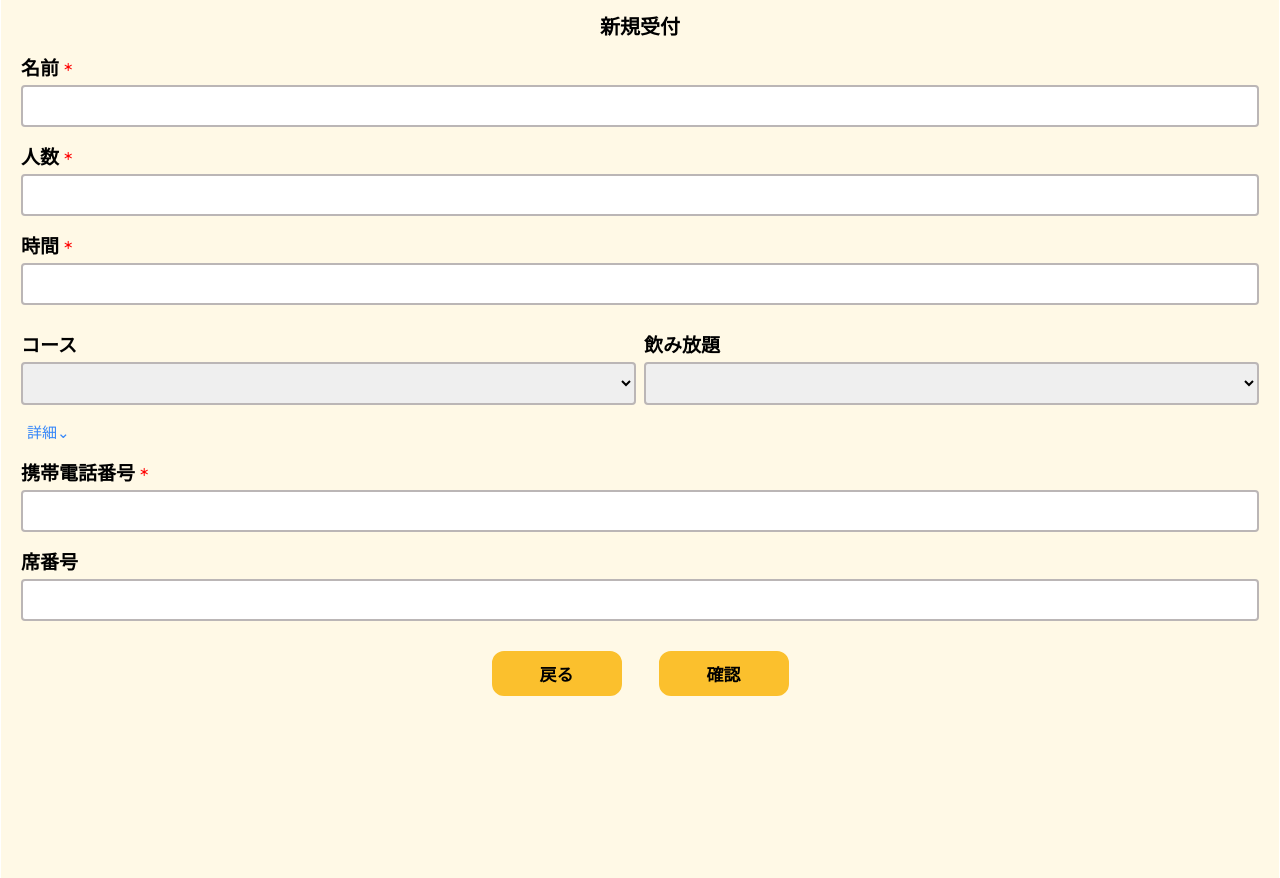
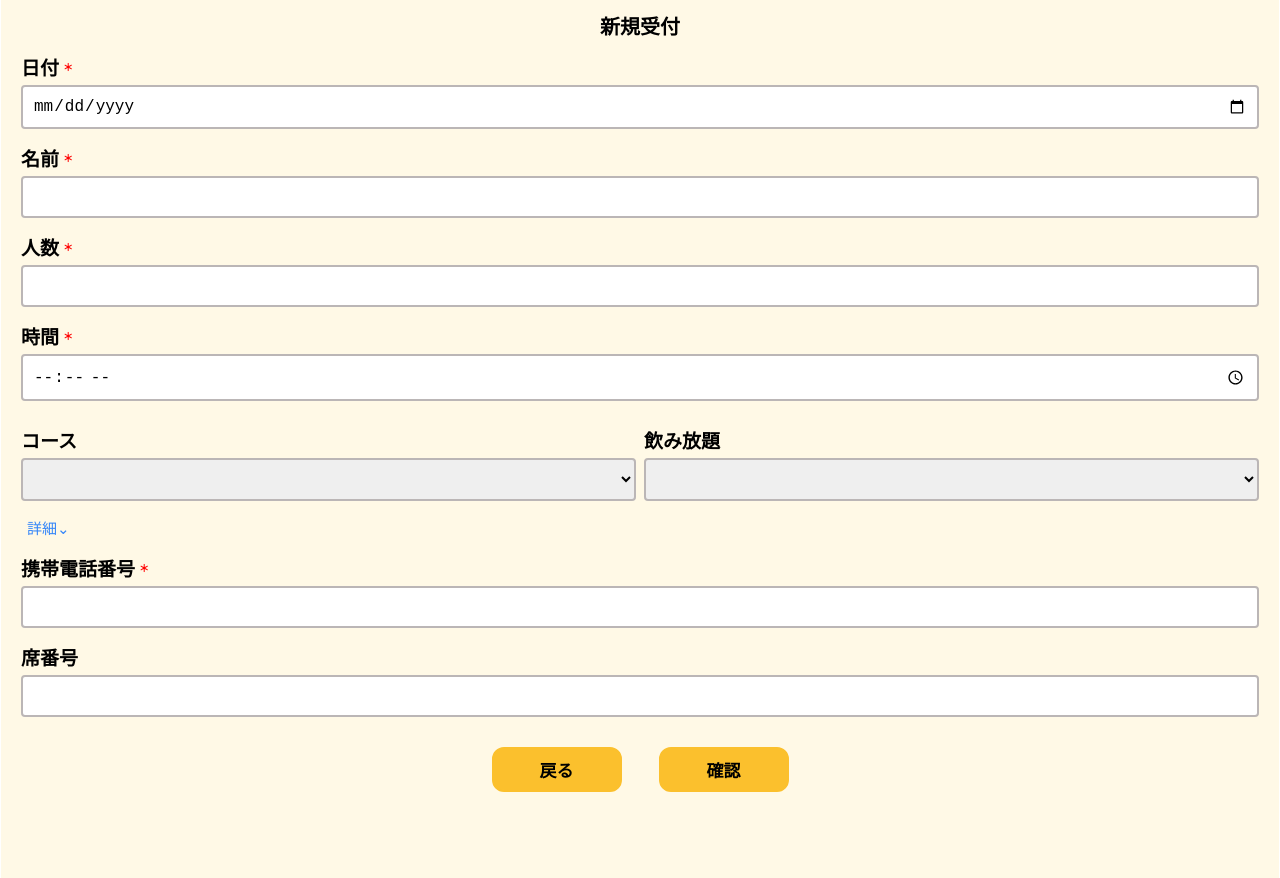
Before and after one commit to chara52/RMS, a Nuxt app: page /ReservationForm in a window 1280 px wide. Built offline with nearby package versions, Linux system fonts and the light colour scheme.

Commit message:
日付入力欄と時間入力欄の作成＆データ連携

```diff
--- a/components/BottomNavigation.vue
+++ b/components/BottomNavigation.vue
@@ -2,6 +2,14 @@
 import { useRoute } from 'vue-router'
 
 const route = useRoute();
+
+// 日付を受け取るpropsを定義
+defineProps({
+  selectedDate: {
+    type: String,
+    default: ''
+  }
+});
 </script>
 
 <template>
@@ -11,7 +19,7 @@ const route = useRoute();
       <i class="fa-solid fa-house"></i>
       <span>ホーム</span>
     </router-link>
-    <router-link to="/ReservationForm?reset=true" class="nav-item" :class="{ active: route.path === '/ReservationForm' }">
+    <router-link :to="`/ReservationForm?reset=true&date=${selectedDate}`" class="nav-item" :class="{ active: route.path === '/ReservationForm' }">
       <i class="fa-solid fa-pen"></i>
       <span>入力</span>
     </router-link>
--- a/pages/ConfirmReservation.vue
+++ b/pages/ConfirmReservation.vue
@@ -29,13 +29,18 @@ onMounted(() => {
 
 const submitReservation = () => {
   if (confirm('予約を確定しますか？')) {
+    // dateとtimeを結合してmicroCMSの形式に変換
+    const combinedTime = formData.date && formData.time
+      ? `${formData.date} ${formData.time}`
+      : formData.time || '';
+
     client
       .create({
         endpoint: 'data',
         content: {
           name: formData.name,
           people: formData.people,
-          time: formData.time,
+          time: combinedTime, //統合した日時を送信
           course: Array.isArray(formData.course) ? formData.course : [formData.course],
           drink: Array.isArray(formData.drink) ? formData.drink : [formData.drink],
           info: formData.info,
@@ -58,6 +63,7 @@ const submitReservation = () => {
   <h1 class="global-h1">新規受付</h1>
 
   <div class="reservation-table">
+    <p><strong>日付 :</strong> {{ formData.date }}</p>
     <p><strong>名前 :</strong> {{ formData.name }}</p>
     <p><strong>人数 :</strong> {{ formData.people }}</p>
     <p><strong>時間 :</strong> {{ formData.time }}</p>
--- a/pages/EditForm.vue
+++ b/pages/EditForm.vue
@@ -1,16 +1,16 @@
 <script setup>
-import flatpickr from 'flatpickr';
-import { Japanese } from 'flatpickr/dist/l10n/ja.js';
-import 'flatpickr/dist/flatpickr.min.css'
-import { reactive, ref, onMounted, computed, watch } from 'vue';
+//import flatpickr from 'flatpickr';
+//import { Japanese } from 'flatpickr/dist/l10n/ja.js';
+//import 'flatpickr/dist/flatpickr.min.css'
+import { reactive, ref, onMounted, computed } from 'vue';
 import { useRouter, useRoute } from 'vue-router';
 import { createClient } from 'microcms-js-sdk';
 import { generateCourseOptions } from '../utils/generateCourseOptions.js'
 
 const router = useRouter();
 const route = useRoute();
-const datepickerRef = ref(null);
-let datepickerInstance = null;
+//const datepickerRef = ref(null);
+//let datepickerInstance = null;
 const errorMessage = ref('');
 const courseOptions = computed(() => generateCourseOptions());
 
@@ -32,7 +32,28 @@ const formData = reactive({
   info: '',
   phone: '',
   seat: '',
+  date: '',
 });
+
+const openDatePicker = (event) => {
+  // 入力フィールドにフォーカスを当ててカレンダーを開く
+  event.target.focus()
+
+  // モダンブラウザでは showPicker() メソッドが利用可能
+  if (event.target.showPicker) {
+    event.target.showPicker()
+  }
+}
+
+const openTimePicker = (event) => {
+  // 入力フィールドにフォーカスを当てて時間選択を開く
+  event.target.focus()
+
+  // モダンブラウザでは showPicker() メソッドが利用可能
+  if (event.target.showPicker) {
+    event.target.showPicker()
+  }
+}
 
 onMounted(() => {
   // route.query.idで予約IDを取得
@@ -46,11 +67,16 @@ onMounted(() => {
     .then((res) => {
       Object.assign(formData, res);
       // 日付のフォーマット調整
-      formData.time = new Date(res.time).toISOString().slice(0, 16).replace('T', ' ');
+      //formData.time = new Date(res.time).toISOString().slice(0, 16).replace('T', ' ');
+       if (res.time) {
+        const timeParts = res.time.split('T');
+        formData.date = timeParts[0]; // 日付部分（YYYY-MM-DD）
+        formData.time = timeParts[1].slice(0, 5); // 時間部分（HH:MM）
+      }
 
       formData.course = String(res.course || '');
       formData.drink = String(res.drink || '');
-      initFlatpicker();
+      //initFlatpicker();
     })
     .catch((err) => console.error(err));
 })
@@ -64,6 +90,10 @@ const submitForm = () => {
     return;
   }
 
+  const combinedTime = formData.date && formData.time
+    ? `${formData.date}T${formData.time}:00.000Z`
+    : formData.time;
+
   // fetchはHTTPリクエストを送信するための関数
   fetch(`https://${import.meta.env.VITE_MICROCMS_SERVICE_DOMAIN}.microcms.io/api/v1/data/${reservationId}`, {
     method: "PATCH",
@@ -74,7 +104,7 @@ const submitForm = () => {
     body: JSON.stringify({
       name: formData.name,
       people: formData.people,
-      time: formData.time,
+      time: combinedTime,
       course: Array.isArray(formData.course) ? formData.course : [formData.course],
       drink: Array.isArray(formData.drink) ? formData.drink : [formData.drink],
       info: formData.info,
@@ -98,6 +128,7 @@ const submitForm = () => {
   }
 };
 
+/*
 function initFlatpicker() {
   datepickerInstance = flatpickr(datepickerRef.value, {
     enableTime: true,
@@ -107,12 +138,15 @@ function initFlatpicker() {
     disableMobile: true,
   })
 }
+*/
 
+/*
 watch(() => formData.time, (newTime) => {
   if (datepickerInstance) {
     datepickerInstance.setDate(newTime, false);
   }
 });
+*/
 
 </script>
 
@@ -122,6 +156,13 @@ watch(() => formData.time, (newTime) => {
 
     <form @submit.prevent="submitForm">
       <div class="form-group">
+        <div class="form-group">
+        <label for="date" class="label-flex">
+          <span class="label-text">日付</span>
+          <span class="required-mark">＊</span>
+        </label>
+        <input type="date" id="date" v-model="formData.date" required @click="openDatePicker" />
+      </div>
         <label for="name" class="label-flex">
           <span class="label-text">名前</span>
           <span class="required-mark">＊</span>
@@ -140,7 +181,7 @@ watch(() => formData.time, (newTime) => {
           <span class="label-text">時間</span>
           <span class="required-mark">＊</span>
         </label>
-        <input type="text" id="time" ref="datepickerRef" v-model="formData.time" required />
+        <input type="time" id="time" v-model="formData.time" required @click="openTimePicker" />
       </div>
 
       <div class="form-group row">
--- a/pages/ReservationDetail.vue
+++ b/pages/ReservationDetail.vue
@@ -13,6 +13,7 @@ const formData = reactive({
   info: '',
   phone: '',
   seat: '',
+  date: '',
 });
 
 const reservationId = ref("");
@@ -22,7 +23,15 @@ onMounted(() => {
   if (storedReservation) {
     const parsedReservation = JSON.parse(storedReservation)
     Object.assign(formData, parsedReservation);
-    formData.time = new Date(formData.time).toISOString().slice(0, 16).replace('T', ' ');
+
+    // timeフィールドから日付と時間を分離
+    if (parsedReservation.time) {
+      // 予約表と同じ方法で時間を抽出
+      const timeParts = parsedReservation.time.split('T');
+      formData.date = timeParts[0]; // 日付部分
+      formData.time = timeParts[1].slice(0, 5); // 時間部分（HH:MM）
+    }
+    //formData.time = new Date(formData.time).toISOString().slice(0, 16).replace('T', ' ');
     reservationId.value = parsedReservation.id;
   }
   console.log("予約ID:", reservationId.value);
@@ -45,6 +54,7 @@ const handleDelete = () => {
   <EditReservation :id="reservationId" />
 
   <div class="reservation-table">
+    <p><strong>日付 :</strong> {{ formData.date }}</p>
     <p><strong>名前 :</strong> {{ formData.name }}</p>
     <p><strong>人数 :</strong> {{ formData.people }}</p>
     <p><strong>時間 :</strong> {{ formData.time }}</p>
--- a/pages/ReservationForm.vue
+++ b/pages/ReservationForm.vue
@@ -1,7 +1,7 @@
 <script setup>
-import flatpickr from 'flatpickr'
-import { Japanese } from 'flatpickr/dist/l10n/ja.js'
-import 'flatpickr/dist/flatpickr.min.css'
+//import flatpickr from 'flatpickr'
+//import { Japanese } from 'flatpickr/dist/l10n/ja.js'
+//import 'flatpickr/dist/flatpickr.min.css'
 import { reactive, ref, computed, onMounted } from 'vue'
 import { useRouter, useRoute } from 'vue-router'
 import { generateCourseOptions } from '../utils/generateCourseOptions.js'
@@ -15,6 +15,7 @@ const formData = reactive({
   info: '',
   phone: '',
   seat: '',
+  date: '',
 })
 
 const errorMessage = ref('')
@@ -38,7 +39,27 @@ const submitReservation = () => {
 }
 
 const route = useRoute()
-const datepickerRef = ref(null)
+//const datepickerRef = ref(null)
+
+const openDatePicker = (event) => {
+  // 入力フィールドにフォーカスを当ててカレンダーを開く
+  event.target.focus()
+
+  // モダンブラウザでは showPicker() メソッドが利用可能
+  if (event.target.showPicker) {
+    event.target.showPicker()
+  }
+}
+
+const openTimePicker = (event) => {
+  // 入力フィールドにフォーカスを当てて時間選択を開く
+  event.target.focus()
+
+  // モダンブラウザでは showPicker() メソッドが利用可能
+  if (event.target.showPicker) {
+    event.target.showPicker()
+  }
+}
 
 onMounted(() => {
   if (route.query.reset === 'true') {
@@ -52,7 +73,13 @@ onMounted(() => {
       info: '',
       phone: '',
       seat: '',
+      date: '',
     })
+
+    // URLクエリから日付を取得して設定
+    if (route.query.date) {
+      formData.date = route.query.date
+    }
   } else {
     const saved = localStorage.getItem("formData")
     if (saved) {
@@ -63,6 +90,7 @@ onMounted(() => {
     }
   }
 
+  /*
   flatpickr(datepickerRef.value, {
     enableTime: true,
     dateFormat: 'Y-m-d H:i',
@@ -73,6 +101,7 @@ onMounted(() => {
       formData.time = dateStr
     }
   })
+  */
 })
 </script>
 
@@ -80,6 +109,14 @@ onMounted(() => {
   <div class="reservation-form">
     <h1 class="global-h1">新規受付</h1>
     <form @submit.prevent="submitReservation">
+      <div class="form-group">
+        <label for="date" class="label-flex">
+          <span class="label-text">日付</span>
+          <span class="required-mark">＊</span>
+        </label>
+        <input type="date" id="date" v-model="formData.date" required @click="openDatePicker" />
+      </div>
+
       <div class="form-group">
         <label for="name" class="label-flex">
           <span class="label-text">名前</span>
@@ -101,7 +138,8 @@ onMounted(() => {
           <span class="label-text">時間</span>
           <span class="required-mark">＊</span>
         </label>
-        <input type="text" id="time" ref="datepickerRef" v-model="formData.time" required />
+        <!--input type="text" id="time" ref="datepickerRef" v-model="formData.time" required /-->
+        <input type="time"  id="time" v-model="formData.time" required @click="openTimePicker" />
       </div>
 
       <div class="form-group row">
--- a/pages/ReservationTableCompact.vue
+++ b/pages/ReservationTableCompact.vue
@@ -164,7 +164,7 @@ function handleSort(type, sortFunction) {
     </div>
   </div>
 
-  <BottomNavigation />
+  <BottomNavigation :selectedDate="inputDate" />
 </template>
 
 <style scoped>
```
